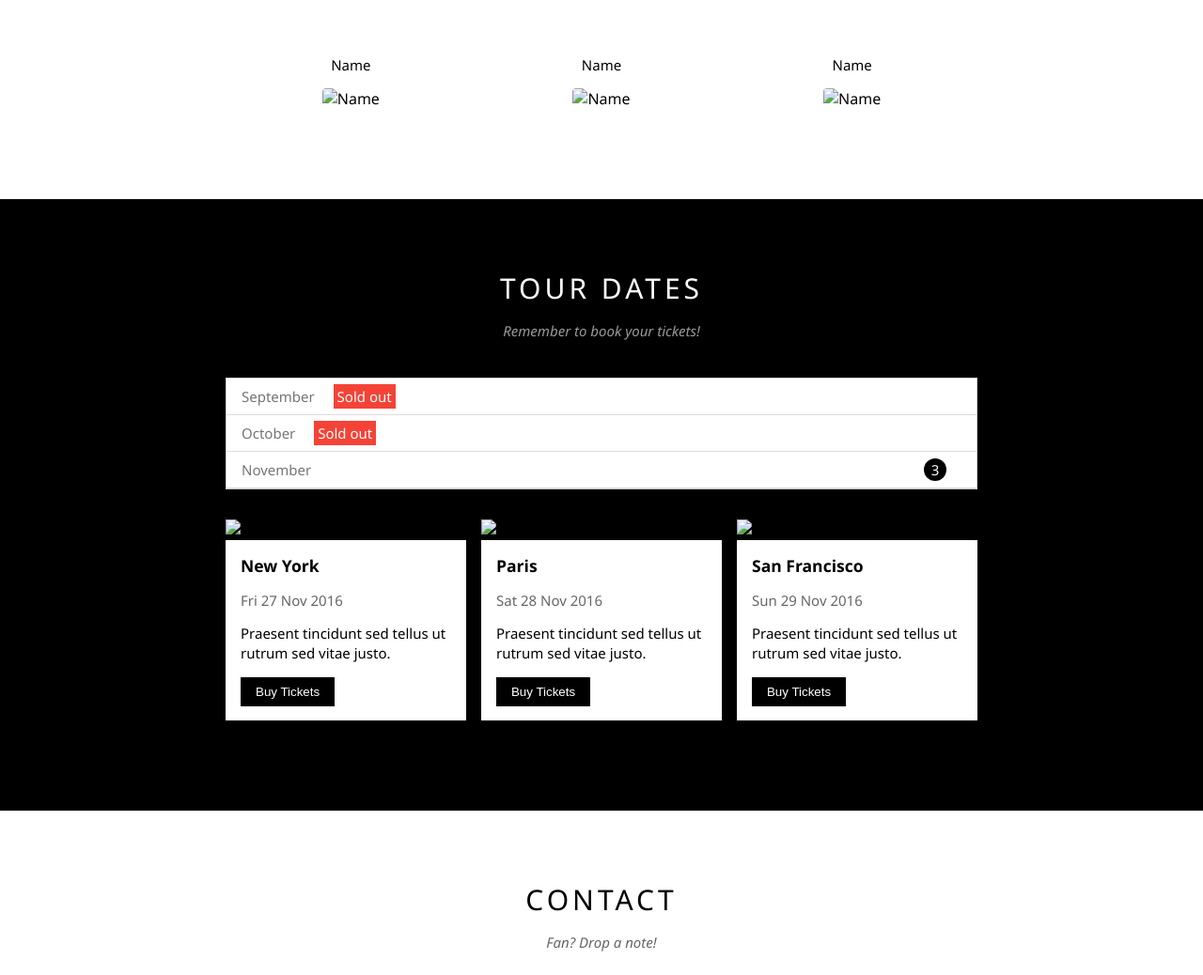
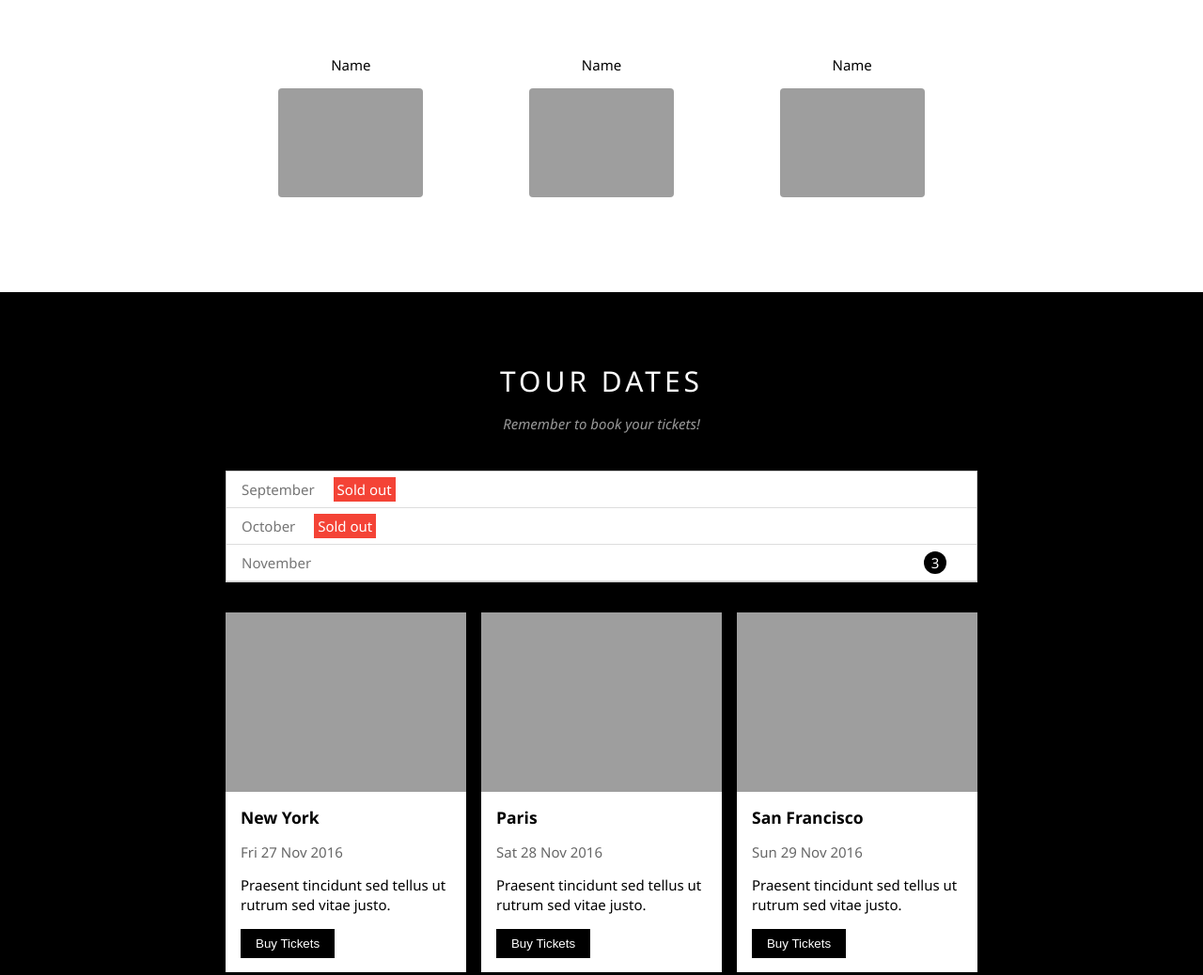
Before and after one commit to binhnguyen94/w3-band, a plain HTML site: page index.html in a window 1280 px wide. Shown: the part 1012-2050 px from the top of the page at 94% size. Drawn offline with Linux system fonts and the light colour scheme; the site is published under a folder, as on GitHub Pages, so addresses that start at the root find nothing.

Commit message:
add URL the correct

```diff
--- a/assets/css/style.css
+++ b/assets/css/style.css
@@ -154,7 +154,7 @@ Nguyên Tắc làm 1 trang website
     position: relative;
     margin-top: 46.5px;
     padding-top: 50%;
-    background: url('/assets/images/slider/slider1.jpg') top center / cover no-repeat;
+    background: url('../images/slider/slider1.jpg') top center / cover no-repeat;
 }
 
 .slider .text-content {
--- a/index.html
+++ b/index.html
@@ -59,15 +59,15 @@
                 <div class="member-list">
                     <div class="text-center member-item">
                         <p class="member-name">Name</p>
-                        <img src="/assets/images/bandmember.jpg" alt="Name" class="member-img">
+                        <img src="./assets/images/bandmember.jpg" alt="Name" class="member-img">
                     </div>
                     <div class="text-center member-item">
                         <p class="member-name">Name</p>
-                        <img src="/assets/images/bandmember.jpg" alt="Name" class="member-img">
+                        <img src="./assets/images/bandmember.jpg" alt="Name" class="member-img">
                     </div>
                     <div class="text-center member-item">
                         <p class="member-name">Name</p>
-                        <img src="/assets/images/bandmember.jpg" alt="Name" class="member-img">
+                        <img src="./assets/images/bandmember.jpg" alt="Name" class="member-img">
                     </div>
                 </div>
             </div>
@@ -87,7 +87,7 @@
                     <!-- place -->
                     <div class="row place-list">
                         <div class="col col-third">
-                            <img src="/assets/images/place/place1.jpg" alt="New York" class="place-img">
+                            <img src="./assets/images/place/place1.jpg" alt="New York" class="place-img">
                             <div class="place-body">
                                 <h3 class="place-heading">New York</h3>
                                 <p class="place-time">Fri 27 Nov 2016</p>
@@ -96,7 +96,7 @@
                             </div>
                         </div>
                         <div class="col col-third">
-                            <img src="/assets/images/place/place2.jpg" alt="New York" class="place-img">
+                            <img src="./assets/images/place/place2.jpg" alt="New York" class="place-img">
                             <div class="place-body">
                                 <h3 class="place-heading">Paris</h3>
                                 <p class="place-time">Sat 28 Nov 2016</p>
@@ -105,7 +105,7 @@
                             </div>
                         </div>
                         <div class="col col-third">
-                            <img src="/assets/images/place/place3.jpg" alt="New York" class="place-img">
+                            <img src="./assets/images/place/place3.jpg" alt="New York" class="place-img">
                             <div class="place-body">
                                 <h3 class="place-heading">San Francisco</h3>
                                 <p class="place-time">Sun 29 Nov 2016</p>
@@ -157,7 +157,7 @@
                 </div>
             </div>
             <div class="map-section">
-                <img src="/assets/images/map.jpg" alt="Map">
+                <img src="./assets/images/map.jpg" alt="Map">
             </div>
         </div>
         <div class="footer">
```
